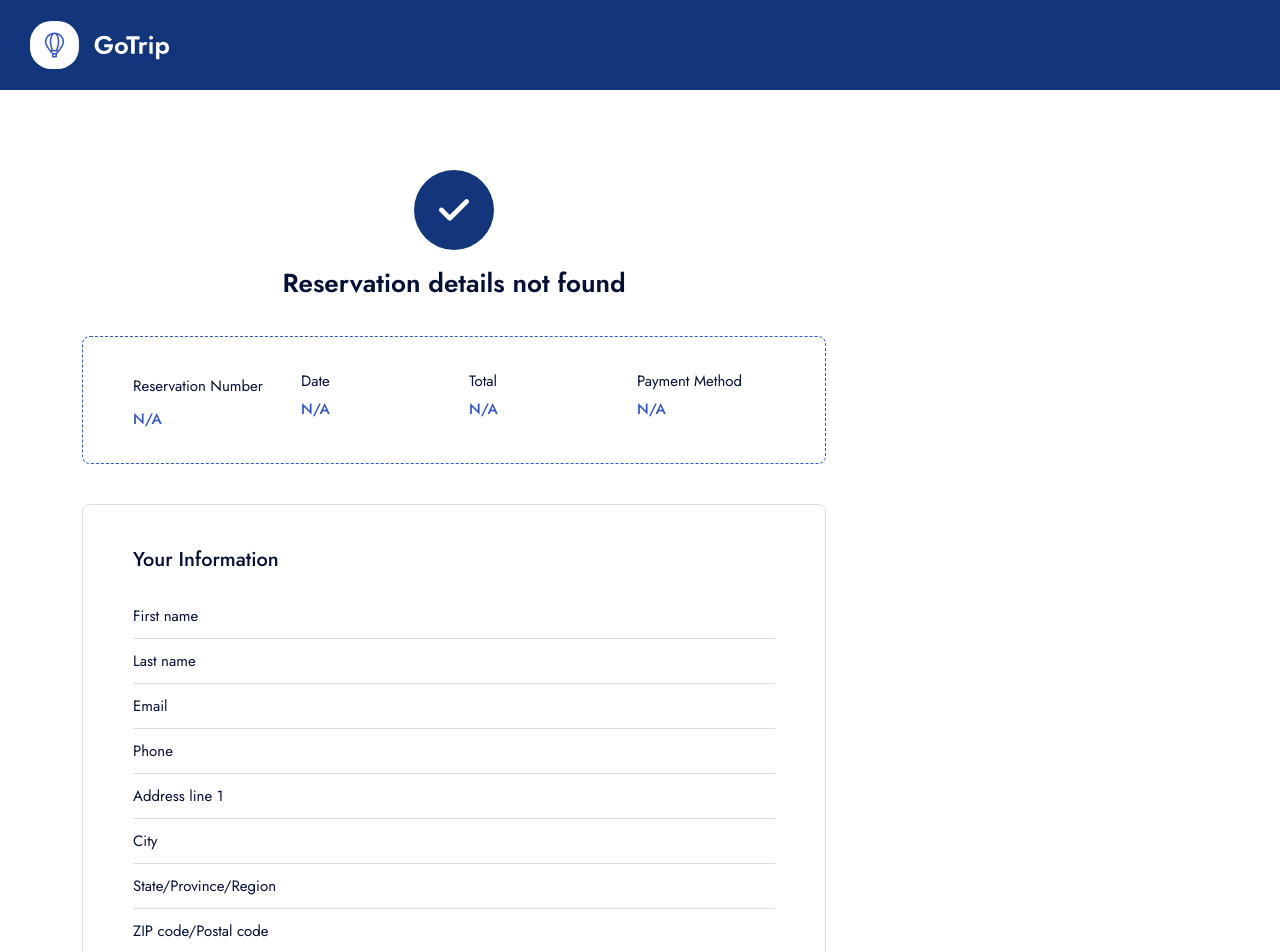
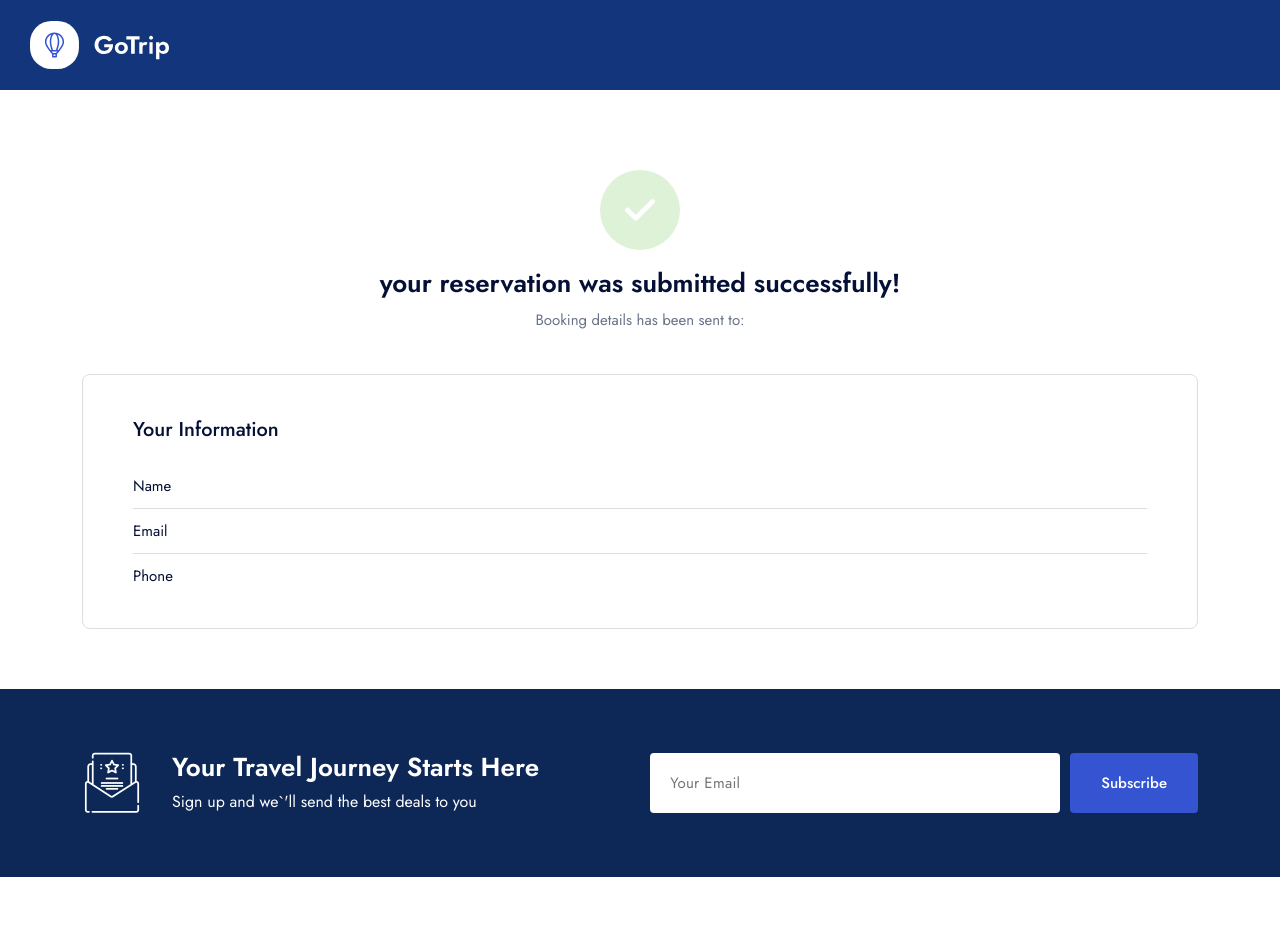
Before and after one commit to Raksyak-MST/booking-engine, a Next.js app: page /order-submitted in a window 1280 px wide. Shown: the top 952 px of the page. After the commit the page ends 877 px from the top, so only its background shows below. Built offline with nearby package versions, Linux system fonts and the light colour scheme.

Commit message:
Refactor order submission page with payment verification, and paymnet summary

```diff
--- a/components/booking-page/OrderSubmittedInfo.jsx
+++ b/components/booking-page/OrderSubmittedInfo.jsx
@@ -5,109 +5,79 @@ import toast from "react-hot-toast";
 import moment from "moment";
 import { useEffect } from "react";
 import { reservationInfoActions } from "@/store/store";
+import * as Actions from "@/store/store";
 
 const OrderSubmittedInfo = () => {
-  let rendered; // FIXME: used it to show the toast message only once
   const dispatch = useDispatch();
-  const personalInfo = useSelector(
-    (state) => state.reservationInfo.guestDetails,
-  );
-  const reservationCompetitionDetails = {};
 
-  const pickedPackageId = useSelector(
-    (state) => state?.bookingQuery?.selectedPackageID,
-  );
-  const roomSelection = useSelector((state) => state?.roomSelection);
-  const pickedPackage = roomSelection?.perNightCharges?.filter(
-    (pack) => pack?.packageID === parseInt(pickedPackageId),
-  );
+  const [cashFreePaymentVerifyQuery, options] =
+    Actions.api.useLazyCashFreePaymentVerifyQuery();
 
-  const rates = !pickedPackage?.length ? {} : pickedPackage[0];
-  const room = !rates?.rooms?.length ? {} : rates.rooms[0];
-
-  let reservationNumber,
-    reservationResults,
-    reservationDate = new Date(),
-    reservationTotalAmount,
-    reservationPaymentMethod;
+  const orderDetails = useSelector((state) => state.orderDetails);
+  const { reservationNumber, customer_details } = orderDetails?.order || {};
+  const { reservationResults } = orderDetails?.reservation || {};
 
   useEffect(() => {
-    if (!rendered) {
-      if (!Array.isArray(reservationCompetitionDetails?.reservationResults)) {
-        toast.error("Reservation details not found");
-        reservationResults = [{}];
+    const data = localStorage.getItem("reservationConfirmation");
+    if (data) {
+      dispatch(Actions.orderDetailsActions.setReservation(JSON.parse(data)));
     }
-    }
-    return () => {
-      rendered = true;
-    };
-  }, [reservationCompetitionDetails?.reservationResults]);
-
-  if (reservationCompetitionDetails?.reservationResults?.length > 0) {
-    reservationNumber =
-      reservationCompetitionDetails?.reservationResults[0].reservationDetails;
-  }
+  }, []);
 
   useEffect(() => {
-    if (sessionStorage.getItem("guestDetails")) {
-      dispatch(
-        reservationInfoActions.setGuestDetails(
-          JSON.parse(sessionStorage.getItem("guestDetails")),
-        ),
-      );
+    const data = localStorage.getItem("orderDetails");
+    if (data) {
+      const parsedData = JSON.parse(data);
+      dispatch(Actions.orderDetailsActions.setOrderDetails(parsedData));
+      cashFreePaymentVerifyQuery(parsedData?.order_id);
     }
   }, []);
 
   function renderMessage() {
-    return reservationNumber
-      ? `${personalInfo?.Salutation} ${personalInfo?.LastName}, your reservation was submitted successfully!`
+    return false
+      ? `, your reservation was submitted successfully!`
       : "Reservation details not found";
   }
 
+  function renderPaymentSummary() {
+    if (options.isLoading || !options.data) {
+      return null;
+    }
+    const [paymentDetails] = options.data;
+    const {
+      cf_payment_id,
+      order_amount,
+      payment_group,
+      payment_completion_time,
+    } = paymentDetails;
     return (
-    <>
-      <div className="col-xl-8 col-lg-8">
-        <div className="order-completed-wrapper">
-          <div className="d-flex flex-column items-center mt-40 lg:md-40 sm:mt-24">
-            <div className="size-80 flex-center rounded-full bg-dark-3">
-              <i className="icon-check text-30 text-white" />
-            </div>
-            <div className="text-26 lh-1 fw-600 mt-20">{renderMessage()}</div>
-            {reservationNumber && (
-              <div className="text-15 text-light-1 mt-10">
-                Booking details has been sent to: {personalInfo?.Email}
-              </div>
-            )}
-          </div>
-          {/* End header */}
-
       <div className="border-type-1 rounded-8 px-50 py-35 mt-40">
         <div className="row">
           <div className="col-lg-3 col-md-6">
-                <div className="text-15 lh-2812">Reservation Number</div>
+            <div className="text-15 lh-2812">Payment ID</div>
             <div className="text-15 lh-12 fw-500 text-blue-1 mt-10">
-                  {reservationNumber || "N/A"}
+              {cf_payment_id || "N/A"}
             </div>
           </div>
           {/* End .col */}
           <div className="col-lg-3 col-md-6">
             <div className="text-15 lh-12">Date</div>
             <div className="text-15 lh-12 fw-500 text-blue-1 mt-10">
-                  {reservationNumber
-                    ? moment(reservationDate).format("ddd DD MMM YYYY")
+              {payment_completion_time
+                ? moment(payment_completion_time).format("ddd DD MMM YYYY")
                 : "N/A"}
             </div>
           </div>
           {/* End .col */}
           <div className="col-lg-3 col-md-6">
-                <div className="text-15 lh-12">Total</div>
+            <div className="text-15 lh-12">Order amount</div>
             <div className="text-15 lh-12 fw-500 text-blue-1 mt-10">
-                  {reservationNumber
+              {order_amount
                 ? new Intl.NumberFormat("en-IN", {
                     currency: "INR",
                     style: "currency",
                     currencyDisplay: "symbol",
-                      }).format(room?.TotalAmountAfterTax)
+                  }).format(order_amount)
                 : "N/A"}
             </div>
           </div>
@@ -115,40 +85,61 @@ const OrderSubmittedInfo = () => {
           <div className="col-lg-3 col-md-6">
             <div className="text-15 lh-12">Payment Method</div>
             <div className="text-15 lh-12 fw-500 text-blue-1 mt-10">
-                  N/A
+              {payment_group ?? "N/A "}
             </div>
           </div>
           {/* End .col */}
         </div>
       </div>
-          {/* order price info */}
+    );
+  }
+
+  const STATUS_COLOR_OPTIONS = {
+    SUCCESS: "bg-success-1",
+    PENDING: "bg-warning-1",
+    FAILED: "bg-error-1",
+  };
+
+  return (
+    <>
+      <div className="col-xl-12 col-lg-8">
+        <div className="order-completed-wrapper">
+          <div className="d-flex flex-column items-center mt-40 lg:md-40 sm:mt-24">
+            <div
+              className={` size-80 flex-center rounded-full ${STATUS_COLOR_OPTIONS["SUCCESS"]} `}
+            >
+              <i className="icon-check text-30 text-white" />
+            </div>
+            <div className="text-26 lh-1 fw-600 mt-20">
+              your reservation was submitted successfully!
+            </div>
+            <div className="text-15 text-light-1 mt-10">
+              Booking details has been sent to:{" "}
+              {customer_details?.customer_email}
+            </div>
+          </div>
+          {/* End header */}
+
+          {options.isLoading ? null : renderPaymentSummary()}
 
           <div className="border-light rounded-8 px-50 py-40 mt-40">
             <h4 className="text-20 fw-500 mb-30">Your Information</h4>
             <div className="row y-gap-10">
               <div className="col-12">
                 <div className="d-flex justify-between ">
-                  <div className="text-15 lh-16">First name</div>
+                  <div className="text-15 lh-16">Name</div>
                   <div className="text-15 lh-16 fw-500 text-blue-1">
-                    {personalInfo?.FirstName}
+                    {customer_details?.customer_name}
                   </div>
                 </div>
               </div>
               {/* End .col */}
-              <div className="col-12">
-                <div className="d-flex justify-between border-top-light pt-10">
-                  <div className="text-15 lh-16">Last name</div>
-                  <div className="text-15 lh-16 fw-500 text-blue-1">
-                    {personalInfo?.LastName}
-                  </div>
-                </div>
-              </div>
               {/* End .col */}
               <div className="col-12">
                 <div className="d-flex justify-between border-top-light pt-10">
                   <div className="text-15 lh-16">Email</div>
                   <div className="text-15 lh-16 fw-500 text-blue-1">
-                    {personalInfo?.Email}
+                    {customer_details?.customer_email}
                   </div>
                 </div>
               </div>
@@ -157,61 +148,7 @@ const OrderSubmittedInfo = () => {
                 <div className="d-flex justify-between border-top-light pt-10">
                   <div className="text-15 lh-16">Phone</div>
                   <div className="text-15 lh-16 fw-500 text-blue-1">
-                    {personalInfo?.Mobile}
-                  </div>
-                </div>
-              </div>
-              {/* End .col */}
-              <div className="col-12">
-                <div className="d-flex justify-between border-top-light pt-10">
-                  <div className="text-15 lh-16">Address line 1</div>
-                  <div className="text-15 lh-16 fw-500 text-blue-1">
-                    {personalInfo?.Address}
-                  </div>
-                </div>
-              </div>
-              {/* End .col */}
-              <div className="col-12">
-                <div className="d-flex justify-between border-top-light pt-10">
-                  <div className="text-15 lh-16">City</div>
-                  <div className="text-15 lh-16 fw-500 text-blue-1">
-                    {personalInfo?.City}
-                  </div>
-                </div>
-              </div>
-              {/* End .col */}
-              <div className="col-12">
-                <div className="d-flex justify-between border-top-light pt-10">
-                  <div className="text-15 lh-16">State/Province/Region</div>
-                  <div className="text-15 lh-16 fw-500 text-blue-1">
-                    {personalInfo?.State}
-                  </div>
-                </div>
-              </div>
-              {/* End .col */}
-              <div className="col-12">
-                <div className="d-flex justify-between border-top-light pt-10">
-                  <div className="text-15 lh-16">ZIP code/Postal code</div>
-                  <div className="text-15 lh-16 fw-500 text-blue-1">
-                    {personalInfo?.Zipcode}
-                  </div>
-                </div>
-              </div>
-              {/* End .col */}
-              <div className="col-12">
-                <div className="d-flex justify-between border-top-light pt-10">
-                  <div className="text-15 lh-16">Country</div>
-                  <div className="text-15 lh-16 fw-500 text-blue-1">
-                    {personalInfo?.Country}
-                  </div>
-                </div>
-              </div>
-              {/* End .col */}
-              <div className="col-12">
-                <div className="d-flex justify-between border-top-light pt-10">
-                  <div className="text-15 lh-16">Special Requirements</div>
-                  <div className="text-15 lh-16 fw-500 text-blue-1">
-                    {personalInfo?.Comment}
+                    {customer_details?.customer_phone}
                   </div>
                 </div>
               </div>
--- a/components/booking-page/stepper-booking/index.jsx
+++ b/components/booking-page/stepper-booking/index.jsx
@@ -102,7 +102,7 @@ const Index = () => {
       try {
         const response = await cashFreePaymentCreateOrder(reservationInfo);
         if (options.isError) {
-          toast.error(options.endpointName);
+          toast.error("Cashfree payment creation failed");
           return;
         }
 
--- a/store/store.js
+++ b/store/store.js
@@ -86,6 +86,11 @@ export const api = createApi({
           quantity: data.quantity,
           guestDetails: data.guestDetails,
         },
+      }),
+    }),
+    cashFreePaymentVerify: builder.query({
+      query: (orderID) => ({
+        url: `/cashFreePaymentVerify?orderID=${orderID}`,
       }),
     }),
   }),
@@ -282,8 +287,8 @@ const reservationInfoSlice = createSlice({
     hotelID: 10,
     arrivalDate: moment(new Date()).format("YYYY-MM-DD"),
     departureDate: moment(new Date()).add(1, "days").format("YYYY-MM-DD"),
-    quantity: null,
-    sameName: false,
+    quantity: 1,
+    sameName: true,
     guestDetails: [
       {
         PromoCode: "",
@@ -342,6 +347,22 @@ const searchQuerySlice = createSlice({
       state.adults = action.payload.adults;
       state.children = action.payload.children;
     });
+  },
+});
+
+const orderDetailsSlice = createSlice({
+  name: "orderDetails",
+  initialState: {
+    order: {},
+    reservation: {},
+  },
+  reducers: {
+    setOrderDetails: (state, action) => {
+      state.order = action.payload;
+    },
+    setReservation: (state, action) => {
+      state.reservation = action.payload;
+    },
   },
 });
 
@@ -433,6 +454,27 @@ stateActionListenerMiddleware.startListening({
   },
 });
 
+apiHandlerListenerMiddleware.startListening({
+  matcher: api.endpoints.cashFreePaymentCreateOrder.matchFulfilled,
+  effect: (action, api) => {
+    const state = api.getState();
+    const { order_id } = action.payload;
+    localStorage.setItem("orderID", order_id);
+    localStorage.setItem("orderDetails", JSON.stringify(action.payload));
+  },
+});
+
+apiHandlerListenerMiddleware.startListening({
+  matcher: api.endpoints.addReservationFromWeb.matchFulfilled,
+  effect: (action, api) => {
+    const state = api.getState();
+    localStorage.setItem(
+      "reservationConfirmation",
+      JSON.stringify(action.payload),
+    );
+  },
+});
+
 // [ Root Store ]
 export const store = configureStore({
   reducer: {
@@ -444,11 +486,13 @@ export const store = configureStore({
     reservationInfo: reservationInfoSlice.reducer,
     hotelDetails: hotelDetailsSlice.reducer,
     guestRoom: guestRoom.reducer,
+    orderDetails: orderDetailsSlice.reducer,
     [api.reducerPath]: api.reducer,
     [cashFreeApiSlice.reducerPath]: cashFreeApiSlice.reducer,
   },
   middleware: (getDefaultMiddleware) =>
     getDefaultMiddleware()
+      .prepend(apiHandlerListenerMiddleware.middleware)
       .prepend(stateActionListenerMiddleware.middleware)
       .prepend(storageMiddleware.middleware)
       .concat(api.middleware)
@@ -472,3 +516,4 @@ export const roomSelectionActions = roomSelection.actions;
 export const hotelDetailsActions = hotelDetailsSlice.actions;
 export const reservationInfoActions = reservationInfoSlice.actions;
 export const guestRoomActions = guestRoom.actions;
+export const orderDetailsActions = orderDetailsSlice.actions;
```
Lines whose indentation alone changed are shown as unchanged.
